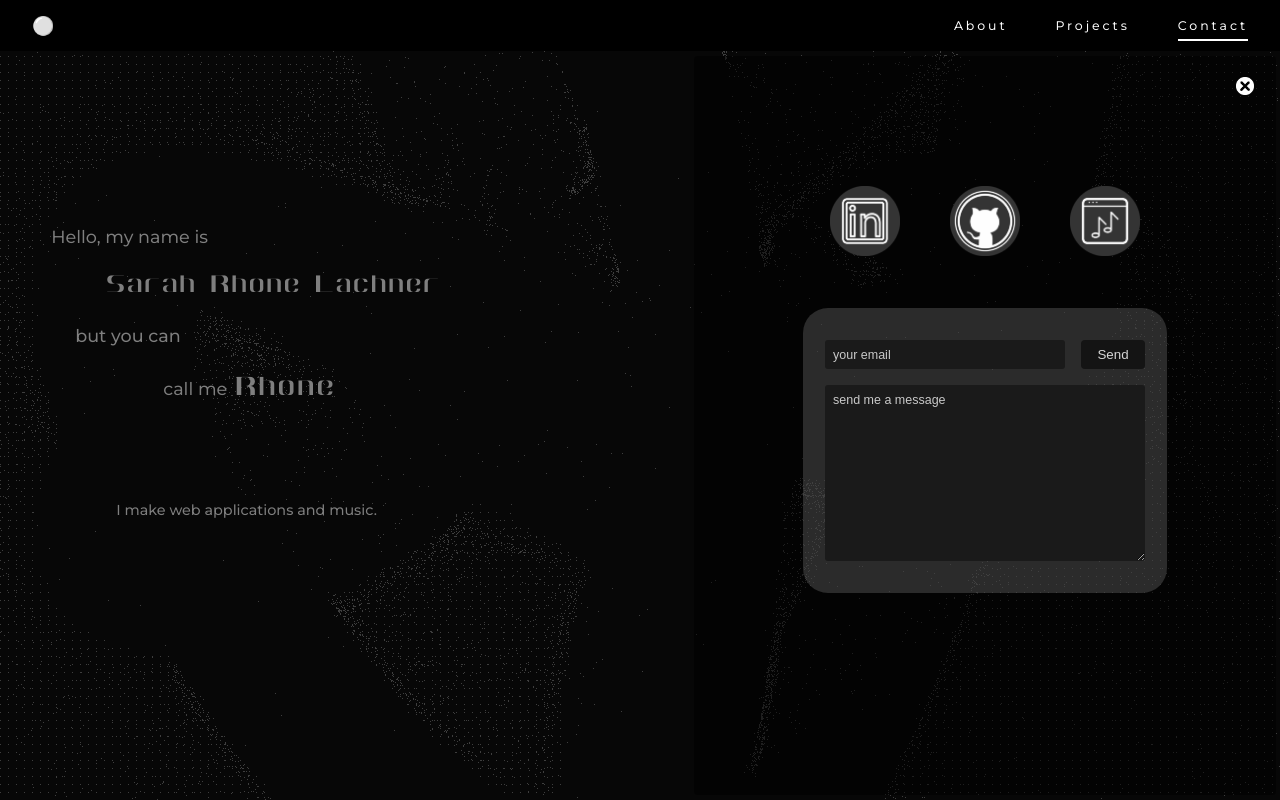
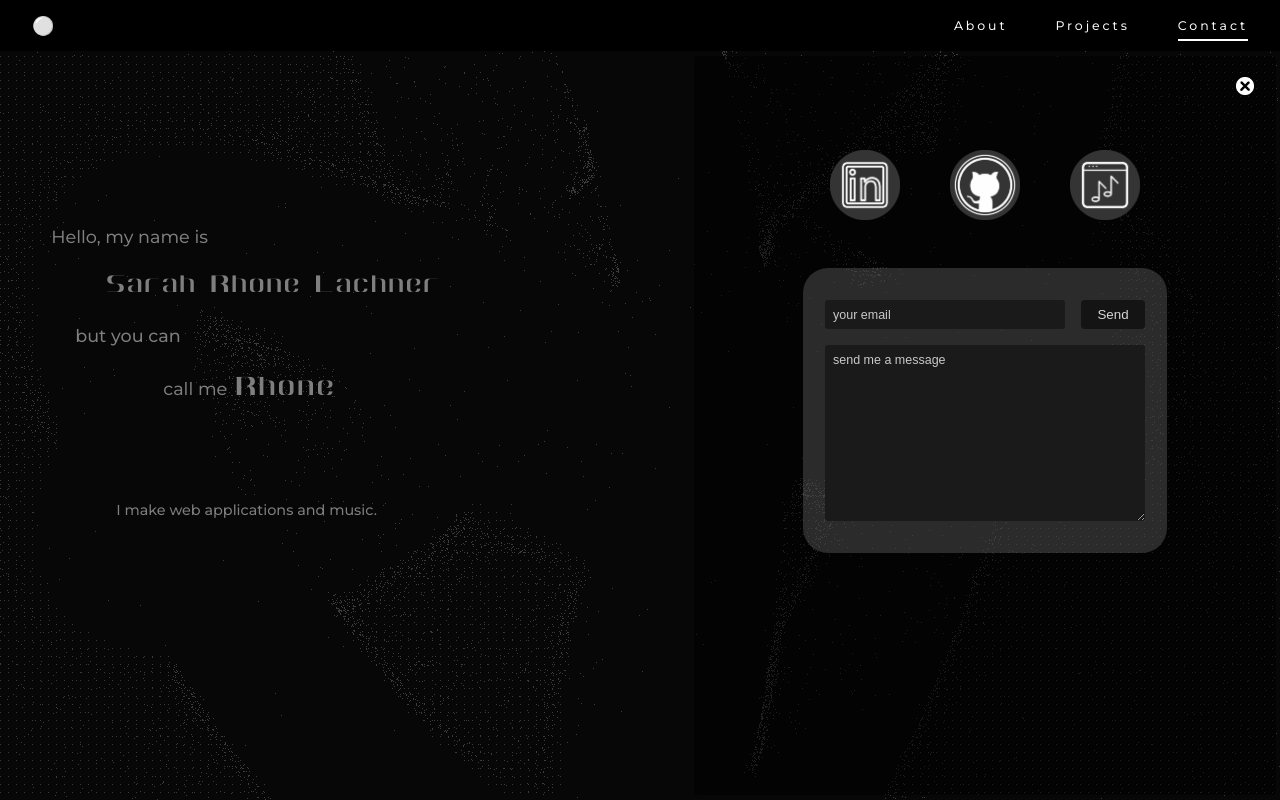
Before and after one commit to RhoneLachner/2024-portfolio, a Next.js app: page / in a window 1280 px wide. Both pictures are taken after a click on the button "Contact". Built offline with nearby package versions, Linux system fonts and the light colour scheme.

Commit message:
style: update contactForm and socialMediaIcon dynamic spacing

```diff
--- a/app/components/ContactForm/ContactForm.module.css
+++ b/app/components/ContactForm/ContactForm.module.css
@@ -8,15 +8,14 @@
   border-radius: 25px;
   max-width: 360px;
   justify-self: center;
-  margin-top: 4rem;
+  margin-top: 5.5vh;
 
   @media (min-width: 768px) {
     padding: 2rem 1.4rem;
     margin-left: 3rem auto;
     margin-right: 3rem auto;
     max-width: 380px;
-    /* border-radius: 40px; */
-    margin-top: 4rem;
+    margin-top: 7.5vh;
   }
 
   @media (min-width: 1200px) {
--- a/app/components/ParticleBackground/ParticleBackground.tsx
+++ b/app/components/ParticleBackground/ParticleBackground.tsx
@@ -23,7 +23,7 @@ import styles from './ParticleBackground.module.css';
 
 // Configuration for particles
 const CONFIG = {
-  COLOR: 125,
+  COLOR: 120,
   DRAG: 1,
   EASE: 0.11,
   SPACING: 8,
--- a/app/globals.css
+++ b/app/globals.css
@@ -111,11 +111,10 @@ a {
 .socialIconsContainer {
   display: flex;
   justify-content: center;
-  margin-top: 60px;
+  margin-top: 3vh;
 
   @media (min-width: 768px) {
     height: 5.2rem;
-    margin-top: 60px;
   }
 }
 
```
